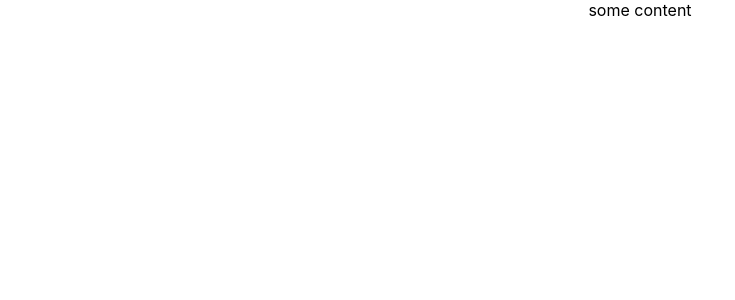
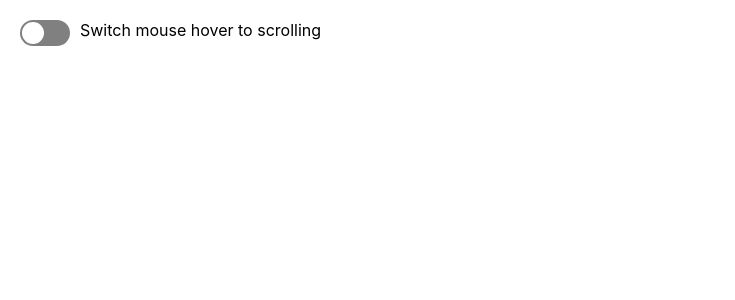
Before and after one commit to agapas/images-switcher, a React (Create React App) app: page / in a window 1280 px wide. Shown: the top 300 px of the page, without its empty margins (0-735 px from the left). Built offline with nearby package versions, Linux system fonts and the light colour scheme.

Commit message:
Added ToggleSwitch

```diff
--- a/src/App.css
+++ b/src/App.css
@@ -1,3 +1,3 @@
 .App {
-  text-align: center;
+  padding: 20px;
 }
--- a/src/App.js
+++ b/src/App.js
@@ -1,9 +1,16 @@
-import React from 'react';
+import React, { useState } from 'react';
 import './App.css';
+import ToggleSwitch from "./components/ToggleSwitch";
 
 function App() {
+  const [value, setValue] = useState(false);
   return (
-    <div className="App">some content</div>
+    <div className="App">
+      <ToggleSwitch
+        isOn={value}
+        handleToggle={() => setValue(!value)}
+      />
+    </div>
   );
 }
 
--- /dev/null
+++ b/src/components/ToggleSwitch.css
@@ -0,0 +1,41 @@
+.toggle-switch {
+    display: flex;
+}
+
+.toggle-switch input {
+    display: none;
+}
+
+.switch-button-back {
+    display: flex;
+    align-items: center;
+    justify-content: space-between;
+    cursor: pointer;
+    width: 50px;
+    height: 26px;
+    background: grey;
+    border-radius: 100px;
+    position: relative;
+    transition: background-color .2s;
+}
+
+.switch-button-back .switch-button {
+    content: '';
+    position: absolute;
+    top: 2px;
+    left: 2px;
+    width: 22px;
+    height: 22px;
+    border-radius: 45px;
+    transition: 0.2s;
+    background: #fff;
+}
+
+.switch-label {
+    margin: 0 10px;
+}
+
+.toggle-switch input:checked + .switch-button-back .switch-button {
+    left: calc(100% - 2px);
+    transform: translateX(-100%);
+}
--- /dev/null
+++ b/src/components/ToggleSwitch.js
@@ -0,0 +1,27 @@
+import React from 'react';
+import './ToggleSwitch.css';
+
+const ToggleSwitch = ({ isOn, handleToggle }) => {
+    const fromEvent = isOn ? "scrolling" : "mouse hover";
+    const toEvent = isOn ? "mouse hover" : "scrolling";
+    return (
+        <div className="toggle-switch">
+            <input
+                id="switch-checkbox"
+                type="checkbox"
+                checked={isOn}
+                onChange={handleToggle}
+            />
+            <label
+                style={{ background: isOn && "black" }}
+                className="switch-button-back"
+                htmlFor="switch-checkbox"
+            >
+                <span className="switch-button" />
+            </label>
+            <label className="switch-label">{`Switch ${fromEvent} to ${toEvent}`}</label>
+        </div>
+    );
+};
+
+export default ToggleSwitch;
```
